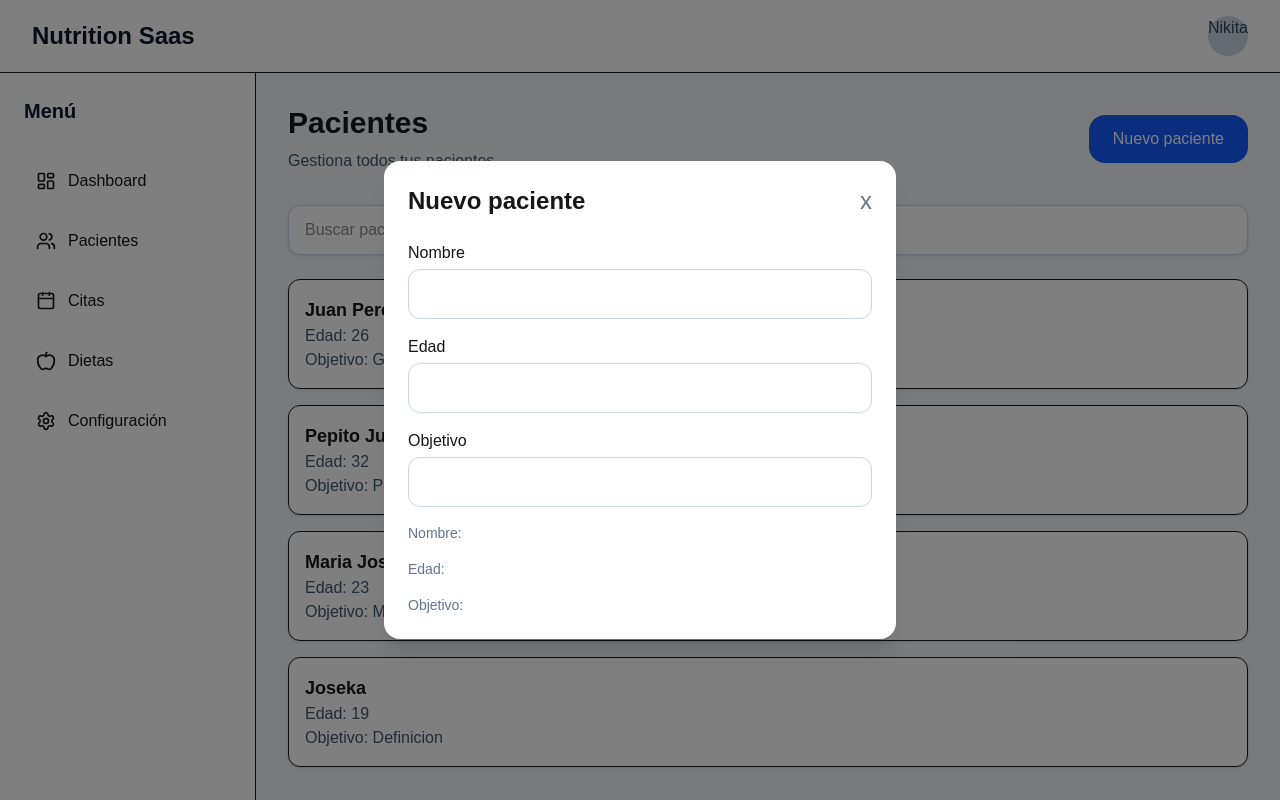
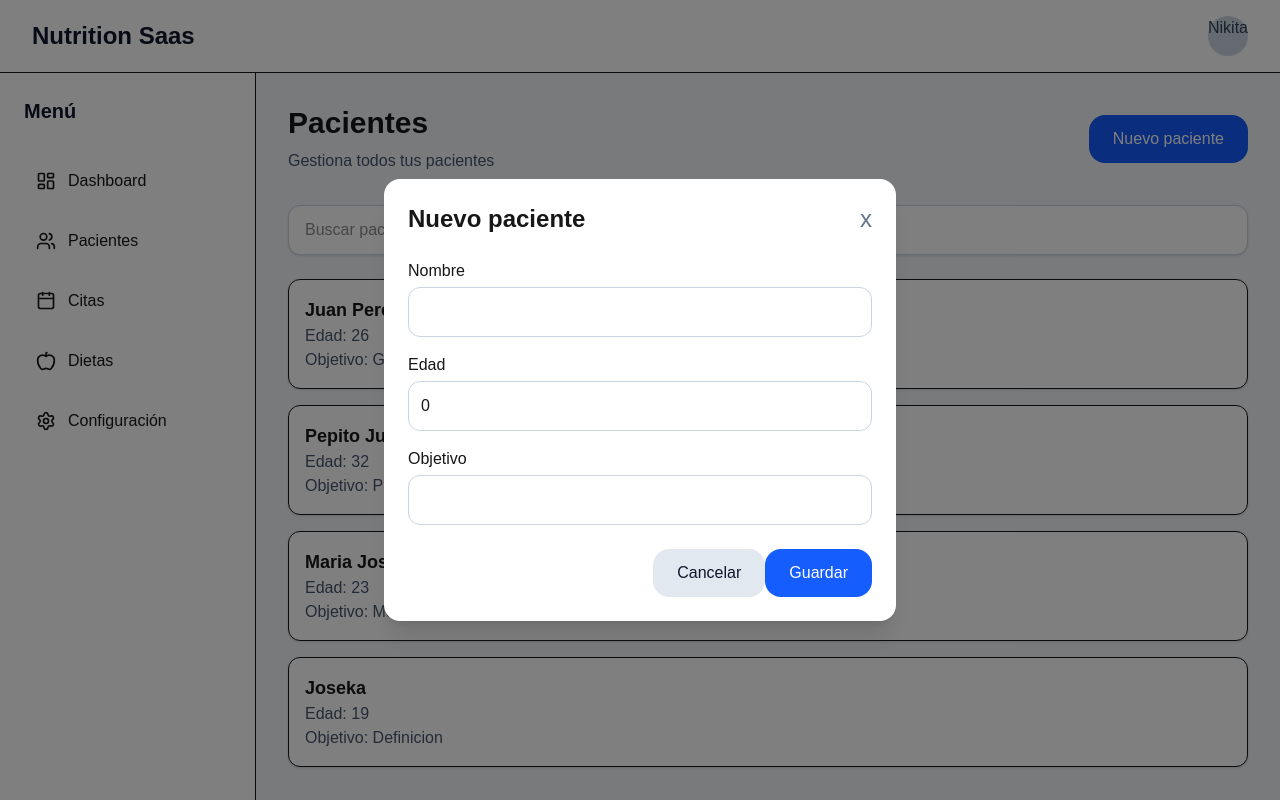
Before and after one commit to NikitaBiriukovC/nutrition-saas, a Next.js app: page /patients in a window 1280 px wide. Both pictures are taken after a click on the button "Nuevo paciente". Built offline with nearby package versions, Linux system fonts and the light colour scheme.

Commit message:
feat(patients): add patient creation flow

```diff
--- a/src/app/patients/page.tsx
+++ b/src/app/patients/page.tsx
@@ -11,13 +11,20 @@ import PatientForm from "@/components/patients/PatientForm";
 import { Patient } from "@/types/patient";
 
 export default function PatientsPage() {
+    const [patientsList, setPatientsList] = useState(patients);
     const [search, setSearch] = useState("");
     const [isModalOpen, setIsModalOpen] = useState(false);
     const handleSavePatient = (patient: Patient) => {
-        console.log(patient);
+        setPatientsList([
+            ...patientsList,
+            {
+                id: Date.now(),
+                ...patient,
+            },
+        ]);
         setIsModalOpen(false);
     };
-    const filteredPatients = patients.filter((patient) => {
+    const filteredPatients = patientsList.filter((patient) => {
         return patient.name.toLowerCase().includes(search.toLowerCase());
     });
     return (
--- a/src/components/patients/PatientForm.tsx
+++ b/src/components/patients/PatientForm.tsx
@@ -1,6 +1,7 @@
 "use client";
 import { useState } from "react";
 import { Patient } from "@/types/patient";
+import Button from "../ui/Button";
 
 type PatientFormProps = {
     onSave: (patient: Patient) => void;
@@ -11,7 +12,7 @@ export default function PatientForm({
 }: PatientFormProps) {
     const [patient, setPatient] = useState<Patient>({
         name: "",
-        age: "",
+        age: 0,
         goal: "",
     });
 
@@ -20,6 +21,10 @@ export default function PatientForm({
             ...patient,
             [field]: value,
         });
+    };
+
+    const handleSubmit = () => {
+        onSave(patient);
     };
 
     return (
@@ -70,17 +75,15 @@ export default function PatientForm({
                 />
             </div>
 
-            <p className="text-sm text-slate-500">
-  Nombre: {patient.name}
-</p>
+            <div className="mt-6 flex justify-end gat-3">
+                    <Button variant="secondary">
+                        Cancelar
+                    </Button>
 
-<p className="text-sm text-slate-500">
-  Edad: {patient.age}
-</p>
-
-<p className="text-sm text-slate-500">
-  Objetivo: {patient.goal}
-</p>
+                    <Button onClick={handleSubmit}>
+                        Guardar
+                    </Button>
+            </div>
         </form>
     );
 }
--- a/src/types/patient.ts
+++ b/src/types/patient.ts
@@ -1,5 +1,6 @@
 export type Patient = {
+    id?: number;
     name: string;
-    age: string;
+    age: number;
     goal: string;
 };
```
